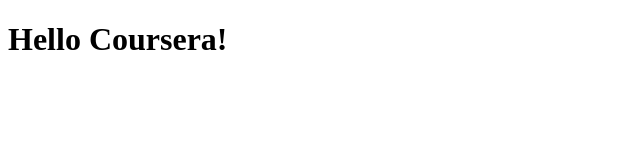
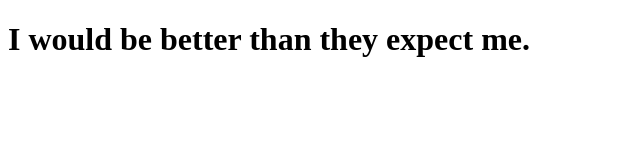
Before and after one commit to Farheen2302/coursera-test, a plain HTML site: page site/index.htm in a window 1280 px wide. Shown: the whole page, without its empty margins (0-640 px from the left). Drawn offline with Linux system fonts and the light colour scheme.

Commit message:
SOme changes

```diff
--- a/site/index.htm
+++ b/site/index.htm
@@ -4,6 +4,6 @@
 	<title>Hello Coursera!</title>
 </head>
 <body>
-<h1>Hello Coursera!</h1>
+<h1>I would be better than they expect me.</h1>
 </body>
 </html>
```
